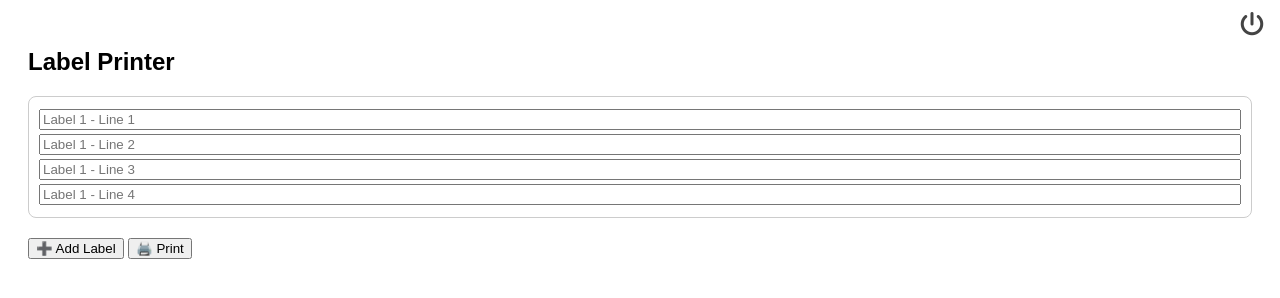
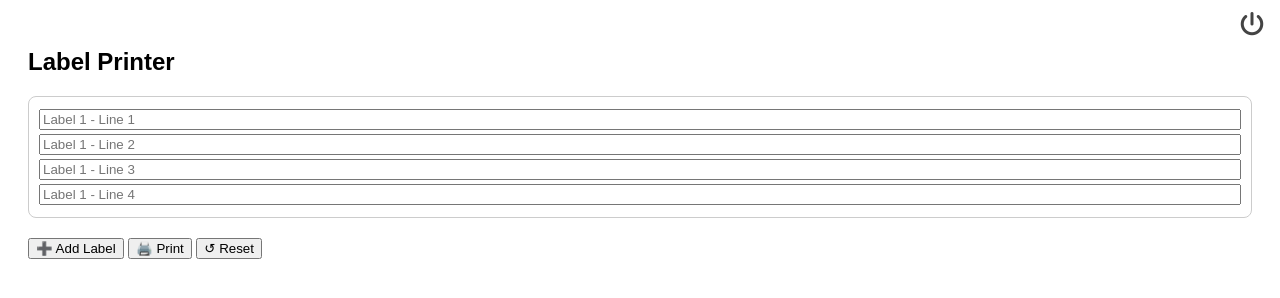
Before and after one commit to s4m3000/ptouch-print-web-ui, a plain HTML site: page static/index.html in a window 1280 px wide. Drawn offline with Linux system fonts and the light colour scheme.

Commit message:
add reset button to reload the page

```diff
--- a/static/index.html
+++ b/static/index.html
@@ -20,6 +20,7 @@
     <div class="actions">
       <button type="button" onclick="addLabel()">➕ Add Label</button>
       <button type="submit">🖨️ Print</button>
+      <button type="button" onclick="reloadLocation()">&circlearrowleft; Reset</button>
     </div>
   </form>
 
--- a/static/js/main.js
+++ b/static/js/main.js
@@ -17,6 +17,11 @@ function addLabel() {
 
   container.appendChild(labelDiv);
   labelCount++;
+}
+
+// Reload the page after clicking the "Reset" button
+function reloadLocation() {
+  location.reload();
 }
 
 document.addEventListener("DOMContentLoaded", () => {
```
